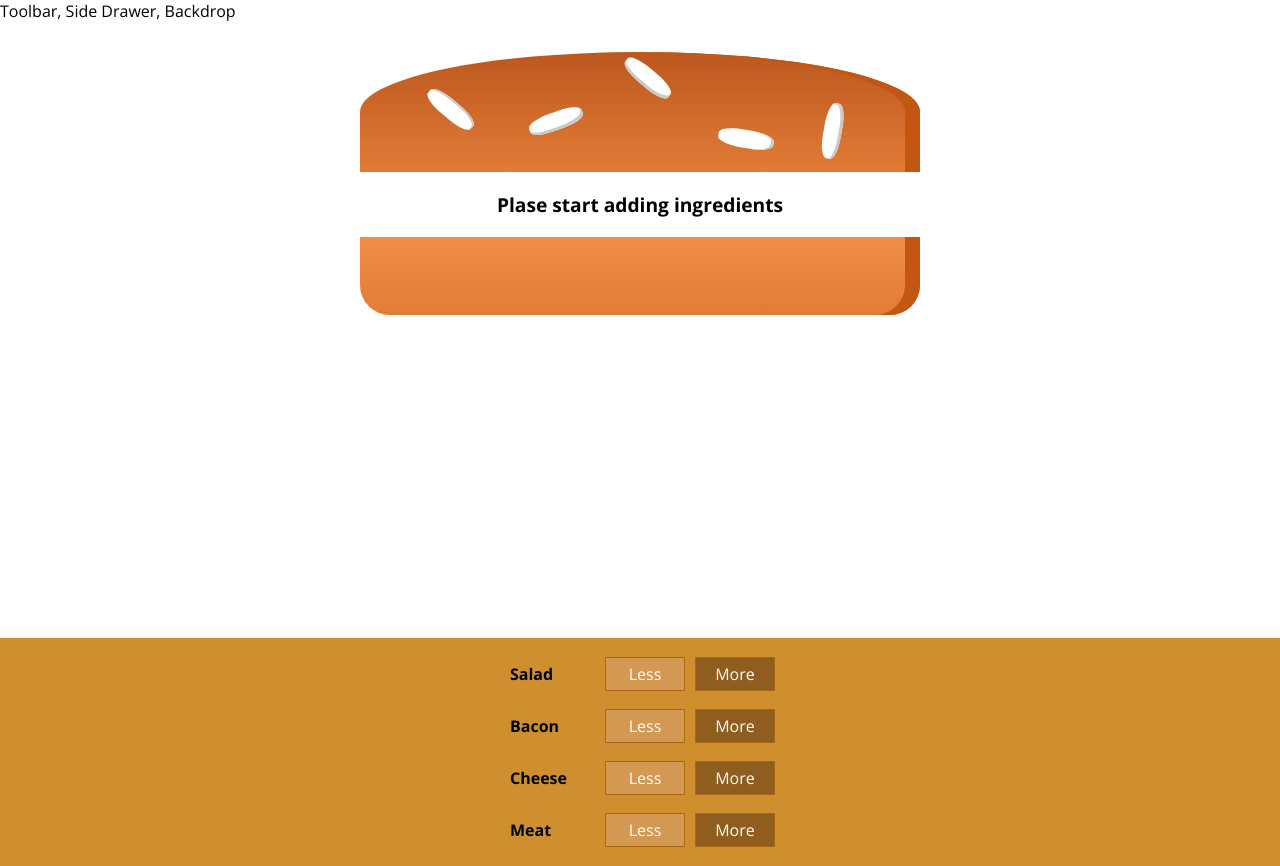
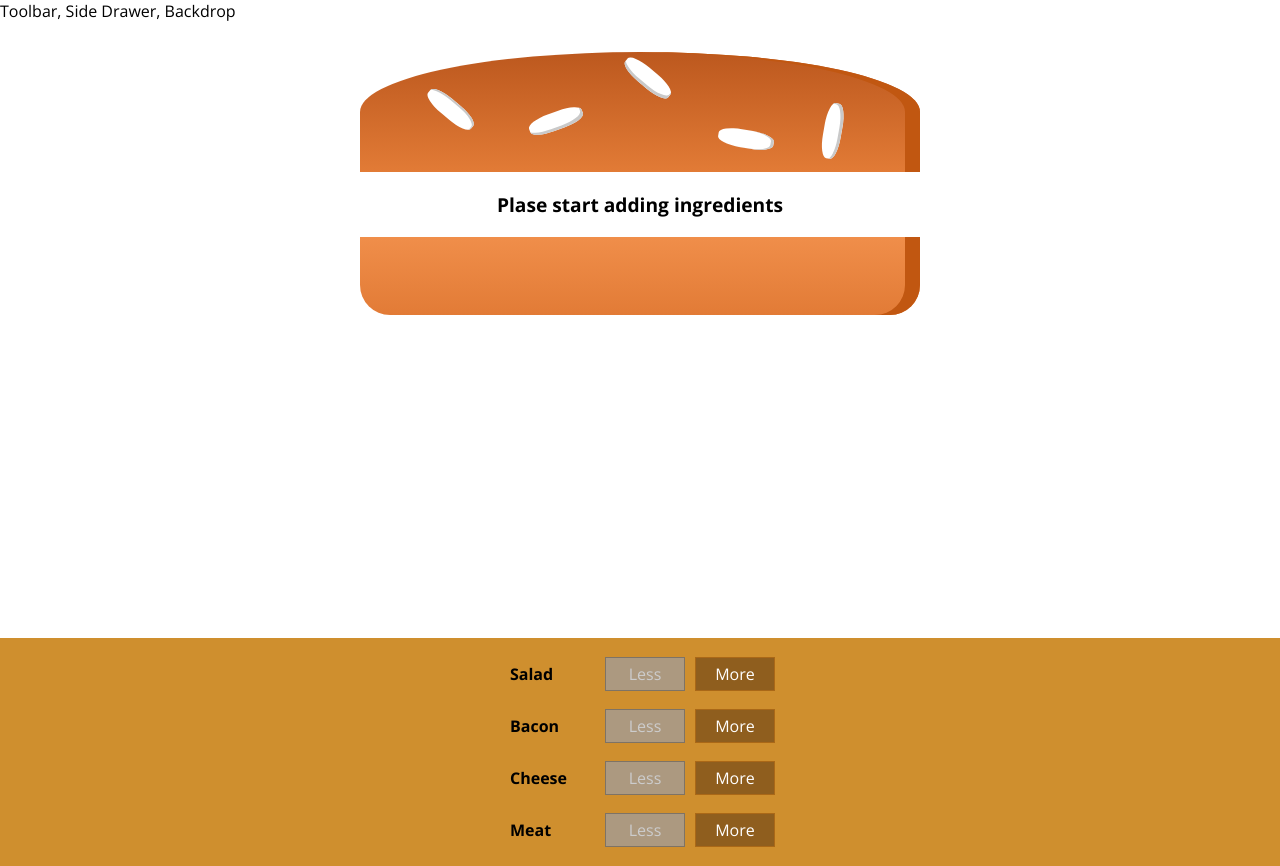
Before and after one commit to thanhpham091790/reactjs, a React (Create React App) app in the folder burger-builder/: page / in a window 1280 px wide. Built offline with nearby package versions, Linux system fonts and the light colour scheme.

Commit message:
Removing ingredient safely. If no ingrdient left to remove, disable less button

```diff
--- a/burger-builder/src/components/Burger/BuildControls/BuildControl/BuildControl.js
+++ b/burger-builder/src/components/Burger/BuildControls/BuildControl/BuildControl.js
@@ -6,7 +6,7 @@
     return (
         <div className={classes.BuildControl}>
             <div className={classes.Label}>{props.label}</div>
-            <button className={classes.Less}>Less</button>
+            <button className={classes.Less} onClick={props.removed} disabled={props.disabled}>Less</button>
             <button className={classes.More} onClick={props.added}>More</button>
         </div>
     );
--- a/burger-builder/src/components/Burger/BuildControls/BuildControls.js
+++ b/burger-builder/src/components/Burger/BuildControls/BuildControls.js
@@ -18,6 +18,8 @@
                             key={ctrl.label}
                             label={ctrl.label}
                             added={()=>props.ingredientAdded(ctrl.type)}
+                            removed={()=>props.ingredientRemoved(ctrl.type)}
+                            disabled={props.disabled[ctrl.type]}
                         />;
             })}
         </div>
--- a/burger-builder/src/containers/BurgerBuilder/BurgerBuilder.js
+++ b/burger-builder/src/containers/BurgerBuilder/BurgerBuilder.js
@@ -39,16 +39,36 @@
     }
 
     removeIngredientHandler = (type) => {
+        const oldCount = this.state.ingredients[type];
+        if(oldCount <= 0){return;}
+        const updatedCount = oldCount - 1;
+        const updatedIngredients = {...this.state.ingredients};
+        updatedIngredients[type] = updatedCount;
 
+        const priceDeduction = INGREDIENT_PRICES[type];
+        const oldPrice = this.state.totalPrice;
+        const newPrice = oldPrice - priceDeduction;
+
+        this.setState({
+            totalPrice: newPrice,
+            ingredients: updatedIngredients
+        });
     }
 
     render(){
+        const disabledInfo = {
+            ...this.state.ingredients
+        }
+        for(let key in disabledInfo){
+            disabledInfo[key] = disabledInfo[key] <= 0;
+        }
         return(
             <Auxi>
                 <Burger ingredients={this.state.ingredients} />
                 <BuildControls
                     ingredientAdded={this.addIngredientHandler}
                     ingredientRemoved={this.removeIngredientHandler}
+                    disabled = {disabledInfo}
                 />
             </Auxi>
         );
```
